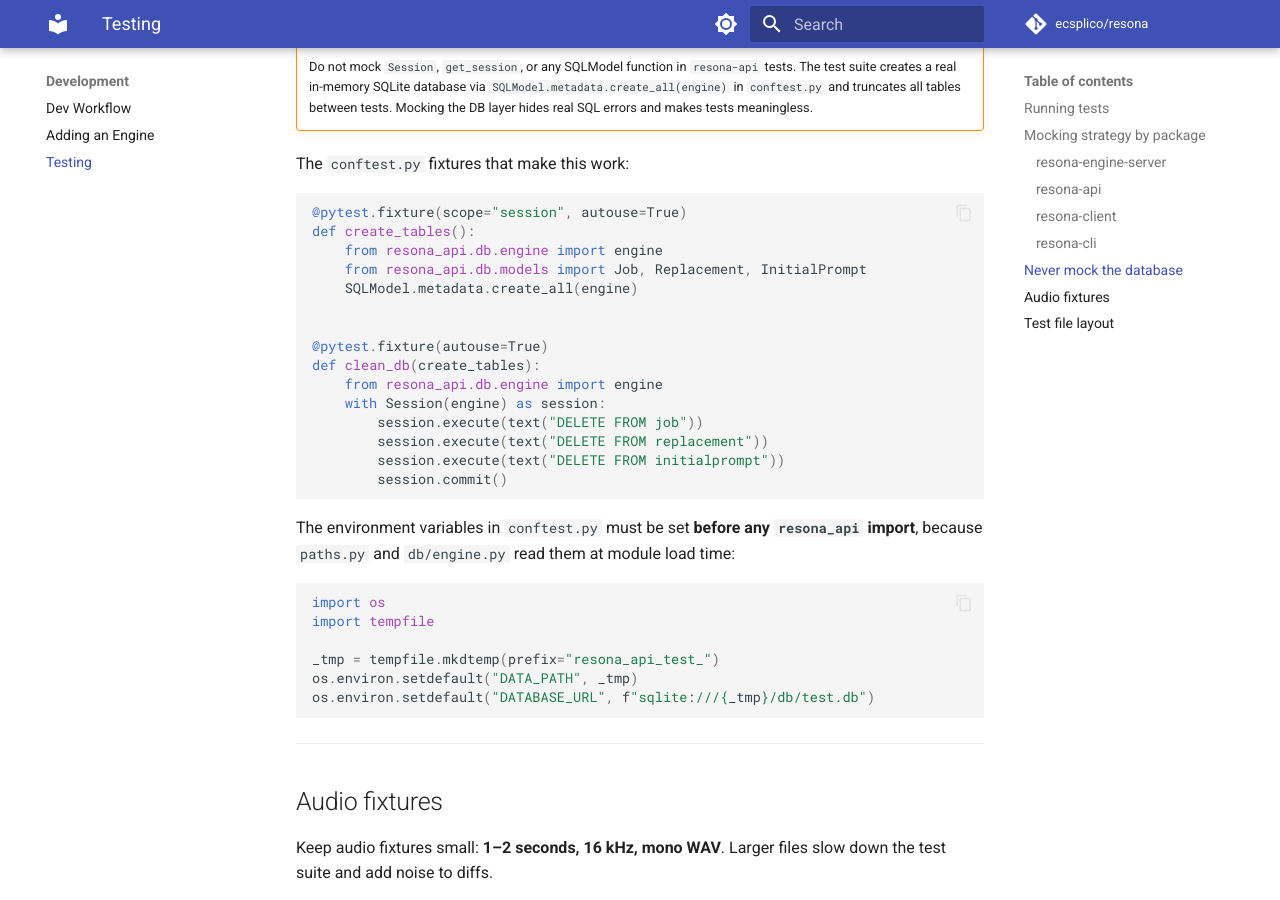
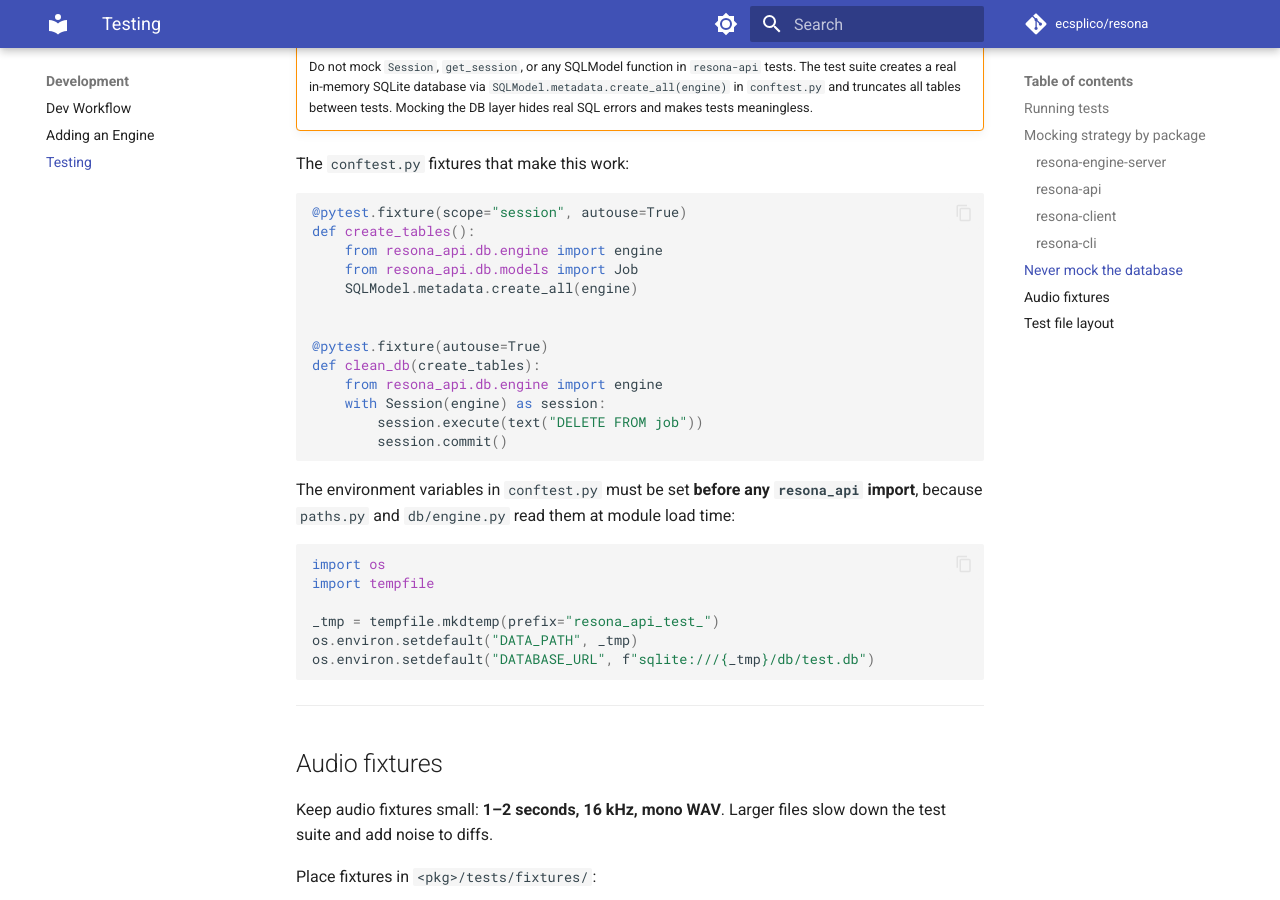
Before and after one commit to ecsplico/resona, an MkDocs documentation site: the page built from docs/development/testing.md, in a window 1280 px wide and 900 px high, scrolled down 3602 px. Built offline with MkDocs 1.6.1 and Material for MkDocs 9.7.7, drawn with Linux system fonts in a browser that asks for light colours; comment, search, counter and statistics services are not loaded.

Commit message:
docs: fix stale Replacement references in testing & local-only guides

````diff
--- a/docs/development/testing.md
+++ b/docs/development/testing.md
@@ -174,7 +174,7 @@ The `conftest.py` fixtures that make this work:
 @pytest.fixture(scope="session", autouse=True)
 def create_tables():
     from resona_api.db.engine import engine
-    from resona_api.db.models import Job, Replacement, InitialPrompt
+    from resona_api.db.models import Job
     SQLModel.metadata.create_all(engine)
 
 
@@ -183,8 +183,6 @@ def clean_db(create_tables):
     from resona_api.db.engine import engine
     with Session(engine) as session:
         session.execute(text("DELETE FROM job"))
-        session.execute(text("DELETE FROM replacement"))
-        session.execute(text("DELETE FROM initialprompt"))
         session.commit()
 ```
 
````
Also changed, not shown: docs/getting-started/local-only.md (+1 -1 lines).
